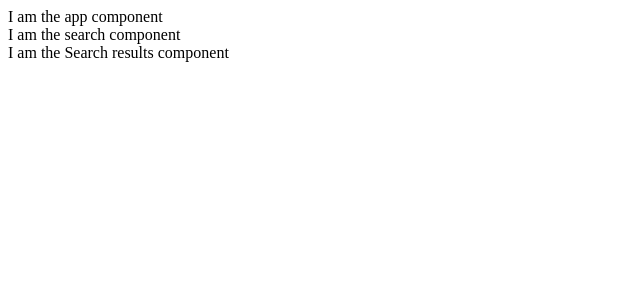
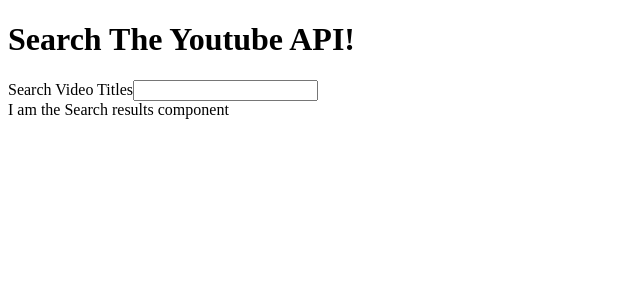
Before and after one commit to kimjane93/react-101-youtube-vid-search, a React (Create React App) app: page / in a window 1280 px wide. Shown: the top 300 px of the page, without its empty margins (0-640 px from the left). Built offline with nearby package versions, Linux system fonts and the light colour scheme.

Commit message:
initialize state with query, updstate query in state onChange

```diff
--- a/src/components/App.jsx
+++ b/src/components/App.jsx
@@ -9,7 +9,7 @@ class App extends Component {
     render(){
         return (
             <div>
-                I am the app component
+                <h1>Search The Youtube API!</h1>
                 <SearchBar />
                 <SearchResults />
             </div>
--- a/src/components/VideoCard.jsx
+++ b/src/components/DetailCard.jsx
@@ -1,7 +1,7 @@
 import React from 'react'
 
 
-const VideoCard = () => {
+const DetailCard = () => {
 
         return (
             <div>
@@ -11,4 +11,4 @@ const VideoCard = () => {
 }
 
 
-export default VideoCard
+export default DetailCard
--- a/src/components/SearchBar.jsx
+++ b/src/components/SearchBar.jsx
@@ -2,12 +2,28 @@ import React, { Component } from 'react'
 
 
 class SearchBar extends Component {
+    state = {
+        query: ''
+    }
+
+    onInputChange = (e) => {
+        this.setState({
+            query: e.target.value
+        })
+    }
 
 
     render(){
+        console.log(this.state.query)
         return (
             <div>
-                I am the search component
+                <form>
+                    <label htmlFor="search-input">Search Video Titles</label>
+                    <input id="search-input" type="text"
+                    onChange={this.onInputChange}
+                    value={this.state.query}
+                    />
+                </form>
             </div>
         )
     }
```
Also changed, not shown: src/components/SearchResult.jsx (added).
